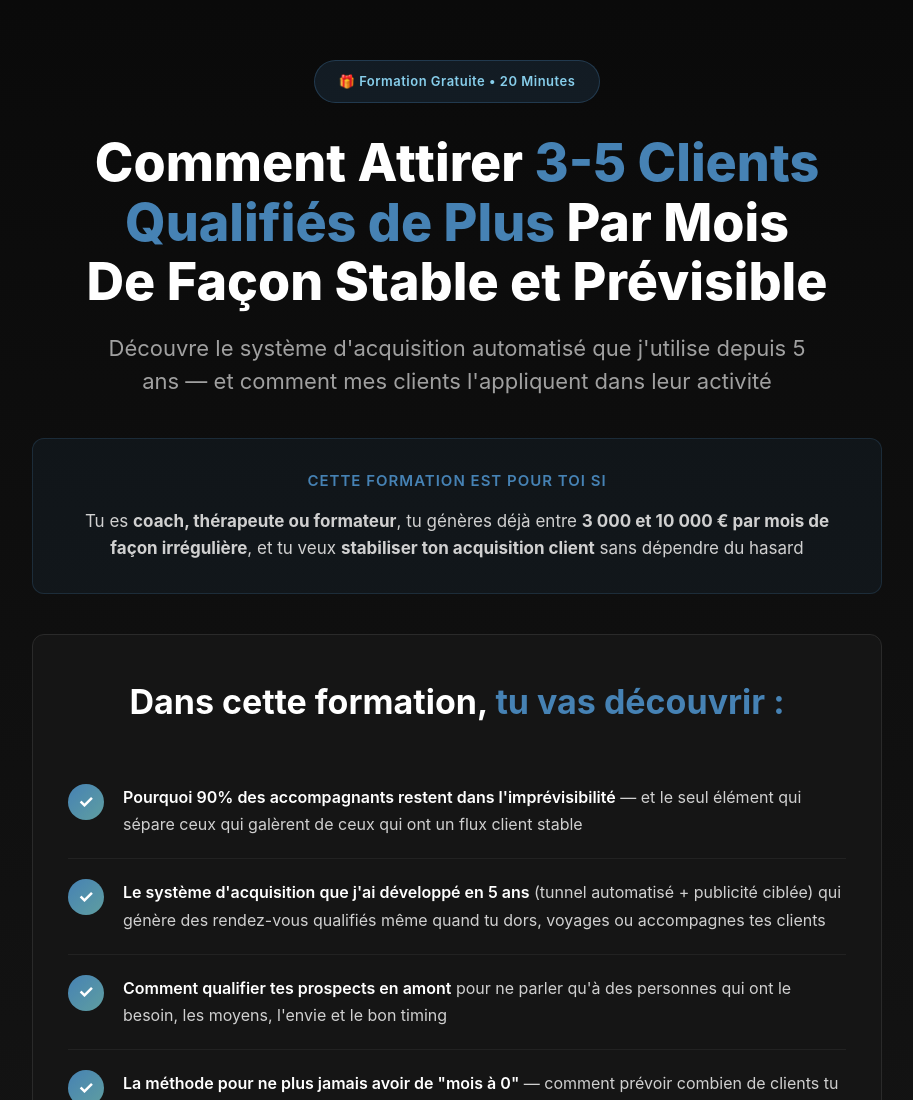
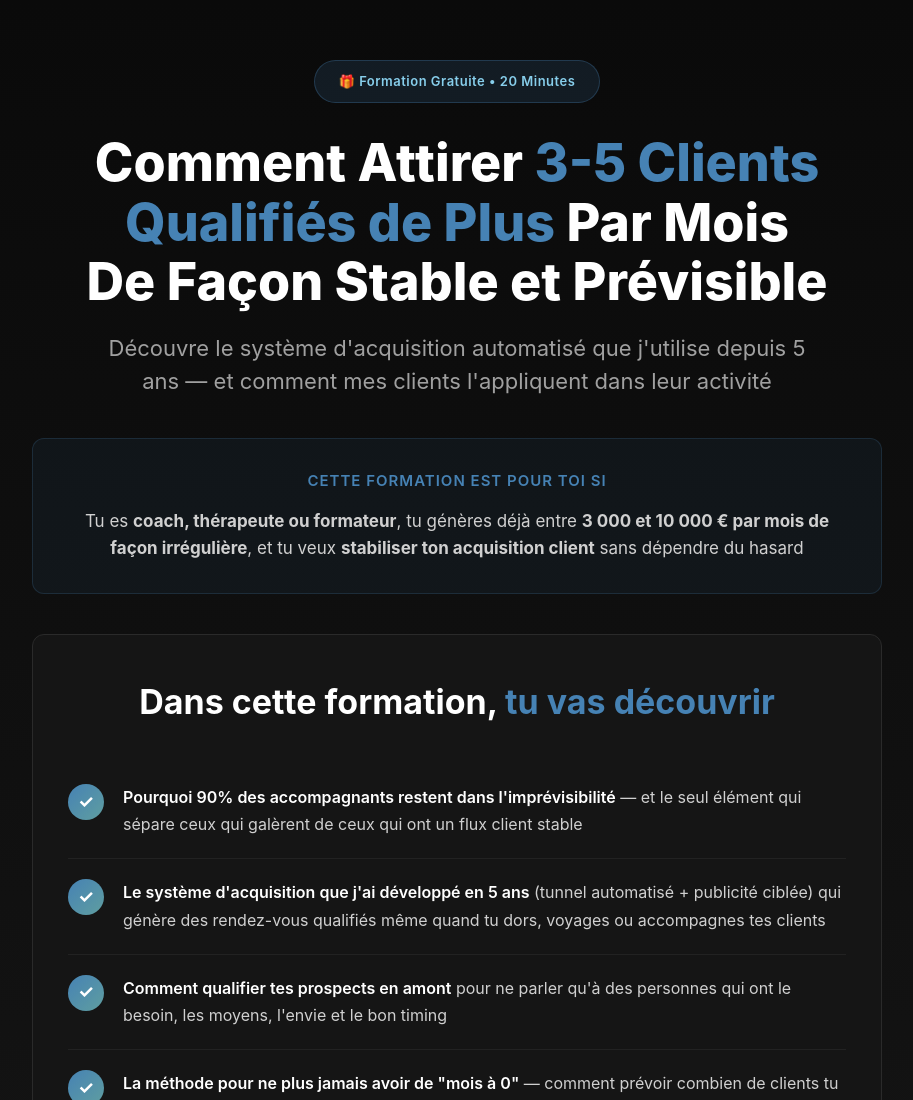
Before and after one commit to sam-x-saqib/simple-funnel, a plain HTML site: page index.html in a window 1280 px wide. Shown: the top 1100 px of the page, without its empty margins (183-1096 px from the left). Drawn offline with Linux system fonts and the light colour scheme.

Commit message:
Update index.html

```diff
--- a/index.html
+++ b/index.html
@@ -363,7 +363,7 @@
         <!-- Learning Section -->
         <div class="learning-section animate">
           <h2>
-            Dans cette formation, <span class="accent">tu vas découvrir :</span>
+            Dans cette formation, <span class="accent">tu vas découvrir</span>
           </h2>
 
           <ul class="bullets">
```
